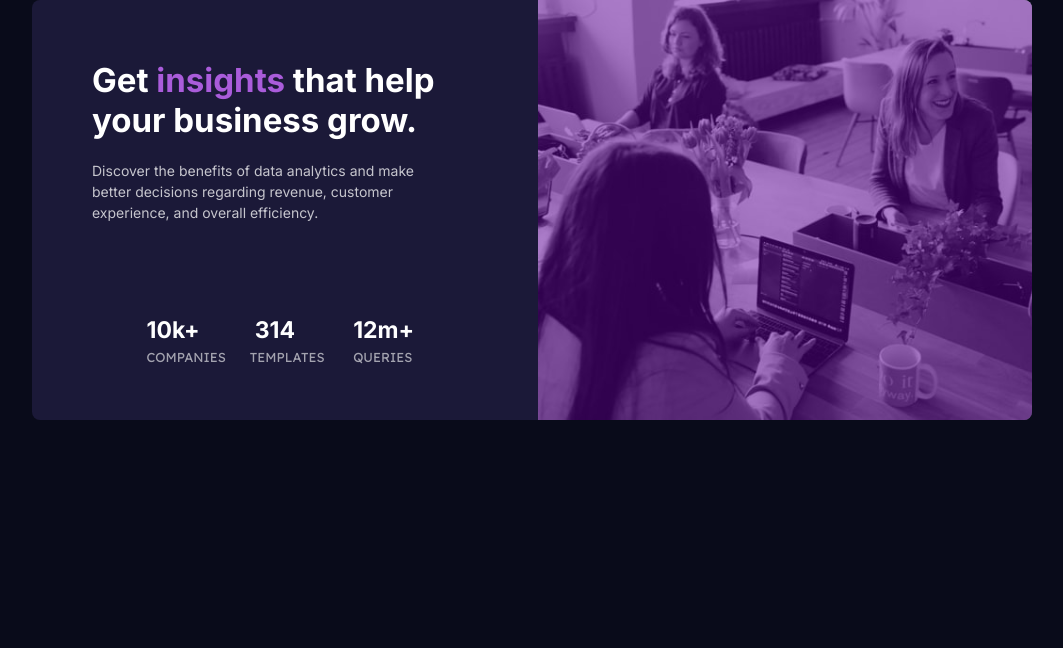
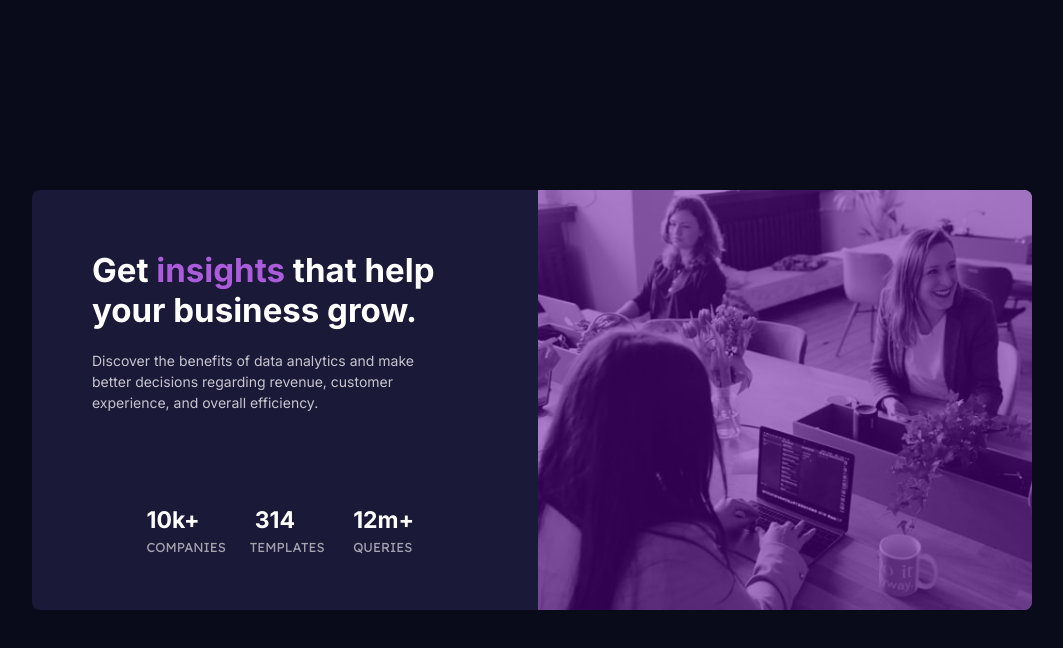
Before and after one commit to LegionofDead/stats-preview-card-component-main, a plain HTML site: page index.html in a window 1280 px wide. Shown: the whole page, without its empty margins (108-1171 px from the left). Drawn offline with Linux system fonts and the light colour scheme.

Commit message:
Update style.css

```diff
--- a/style.css
+++ b/style.css
@@ -10,6 +10,10 @@ body {
     font-size: 15px;
     background-color: hsl(233, 47%, 7%);
     box-sizing: border-box;
+    min-height: 100vh;
+    display: flex;
+    justify-content: center;
+    align-items: center;
 }
 
 main {
```
